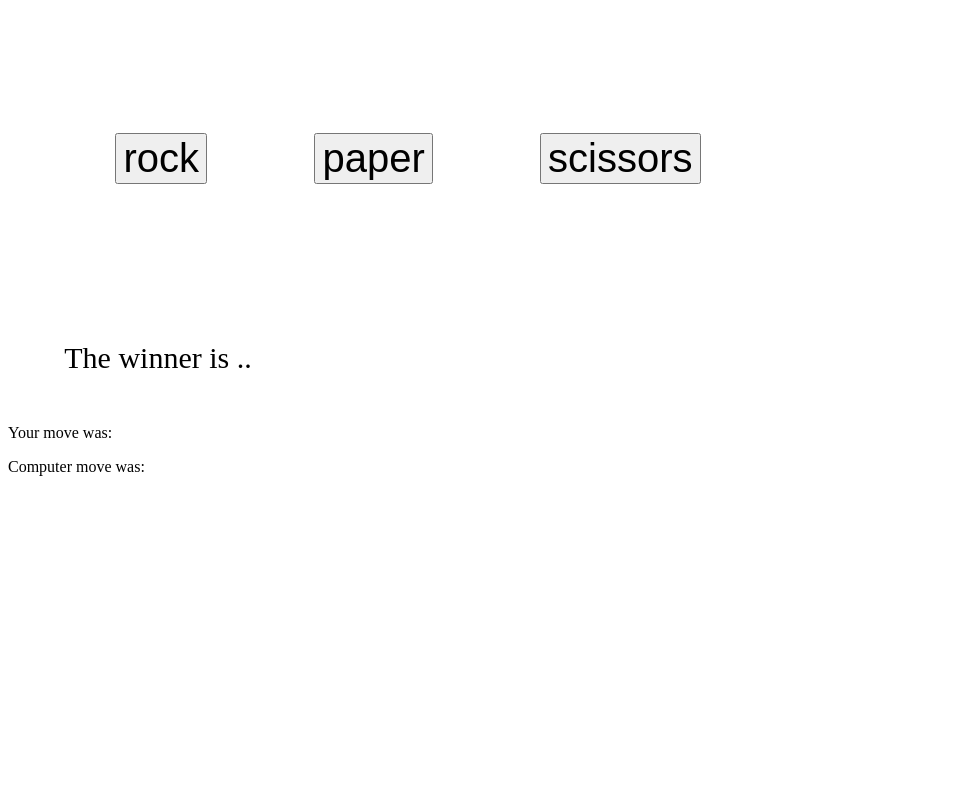
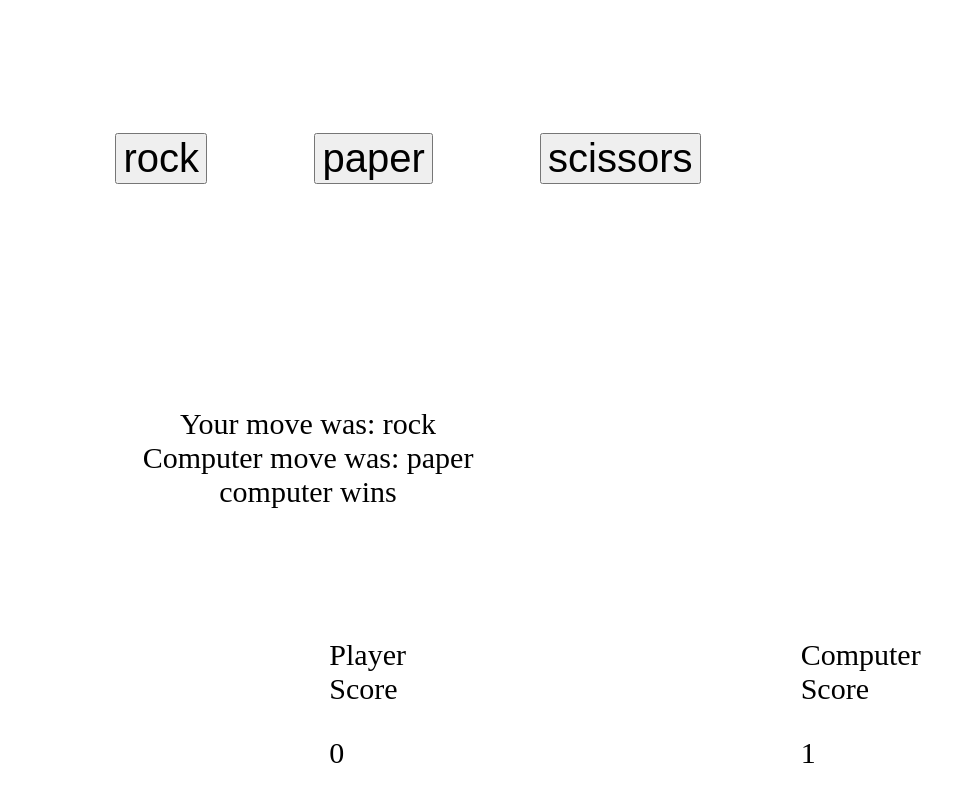
Before and after one commit to Kira-Green/Schoolofcode, a plain HTML site: page week1/rockpaperscissors/index.html in a window 1280 px wide. Both pictures are taken after a click on the button "rock". Shown: the whole page, without its empty margins (0-976 px from the left). Drawn offline with Linux system fonts and the light colour scheme.

Commit message:
better RPS

```diff
--- a/week1/rockpaperscissors/index.css
+++ b/week1/rockpaperscissors/index.css
@@ -15,8 +15,8 @@
 }
 
 #resultContainer {
-    height: 100px;
-    width: 300px;
+    height: 300px;
+    width: 600px;
     display: flex;
   justify-content: center;
   align-items: center;
@@ -26,9 +26,10 @@
 .resultclass {
     font-size: 30px;
     display: flex;
-  justify-content: center;
+  justify-content: space-between;
   align-items: center;
   text-align: center;
+  flex-direction: column;
 }
 
 #playerRes {
@@ -38,3 +39,17 @@
 #computerRes {
 
 }
+
+#scorebox {
+height: 200px;
+width: 100%;
+display: flex;
+justify-content: space-evenly;
+font-size: 30px;
+flex-direction: row;
+
+}
+
+.scoreboxclass {
+ width: 150px;
+}
--- a/week1/rockpaperscissors/index.html
+++ b/week1/rockpaperscissors/index.html
@@ -19,16 +19,26 @@
     </div>
 
     <div id="resultContainer" class ="resultclass">
-        <p>The winner is ..</p>
 
-    </div id = "playerRes" class ="resultclass">
-        <p>Your move was: </p>
-    <div>
 
-    </div id = "ComputerRes" class ="resultclass">
-    <p>Computer move was: </p>
-    <div>
+    <div id = "playerRes" class ="resultclass"></div>
 
+    <div id = "computerRes" class ="resultclass"></div>
+
+    <div id="resultBox" class="resultclass"></div>
+
+
+    </div>
+
+    <div id = "scorebox">
+      <div id="playerScoreBox" class="scoreboxclass">
+        <p>Player Score</p>
+        <p id="playerScoreText">0</p>
+      </div>
+      <div id="computerScoreBox" class="scoreboxclass">
+        <p>Computer Score</p>
+        <p id="computerScoreText">0</p>
+      </div>
 
     </div>
   </body>
--- a/week1/rockpaperscissors/index.js
+++ b/week1/rockpaperscissors/index.js
@@ -4,6 +4,8 @@ const title = "Please make your move";
 var computerScore = 0;
 var playerScore = 0;
 var drawScore = 0;
+var result = "";
+
 
 // for (i = 0; i < 5; i++) {
 	// var playerMove = prompt(title, "rock, paper or scissors");
@@ -39,35 +41,57 @@ var drawScore = 0;
 		const moves = ["rock", "paper", "scissors"];
 		var computerMove = moves[Math.floor(Math.random() * moves.length)];
 		if (playerMove === computerMove) {
+			result = "It is a draw"
 			console.log(`It is a draw`);
 			drawScore = drawScore + 1;
 		} else if (playerMove === `scissors`) {
 			if (computerMove === `rock`) {
+				result = "computer wins"
 				console.log(`computer wins`);
 				computerScore = computerScore + 1;
 			} else {
+				result = "player wins"
 				console.log(`player wins`);
 				playerScore = playerScore + 1;
 			}
 		} else if (playerMove === `rock`) {
 			if (computerMove === `paper`) {
+				result = "computer wins"
 				console.log(`computer wins`);
 				computerScore = computerScore + 1;
 			} else {
+				result = "player wins"
 				console.log(`player wins`);
 				playerScore = playerScore + 1;
 			}
 		} else if (playerMove === `paper`) {
 			if (computerMove === `scissors`) {
+				result = "computer wins"
 				console.log(`computer wins`);
 				computerScore = computerScore + 1;
 			} else {
+				result = "player wins"
 				console.log(`player wins`);
 				playerScore = playerScore + 1;
 			}
 		} else {
 			console.log(`That is not a move`);
 		}
+		document.getElementById("resultBox");
+		resultBox.innerHTML = result;
+
+		document.getElementById("playerRes");
+		playerRes.innerHTML = `Your move was: ${playerMove}`;
+
+		document.getElementById("computerRes");
+		computerRes.innerHTML = `Computer move was: ${computerMove}`;
+
+		document.getElementById("playerScoreText");
+		playerScoreText.innerText = playerScore;
+
+		document.getElementById("computerScoreText");
+		computerScoreText.innerText = computerScore;
+		console.log(computerScore);
 	}
 
 	// compareMoves();
```
